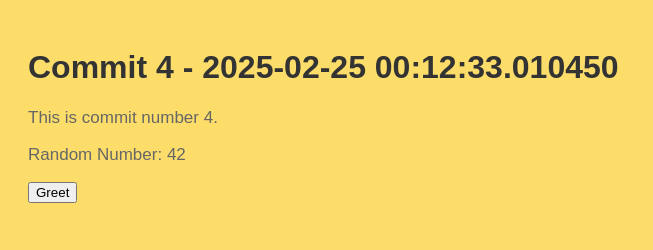
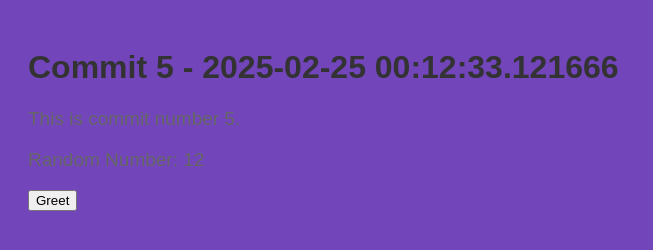
Before and after one commit to polishflits/autogen-repo-20250225001226, a plain HTML site: page index.html in a window 1280 px wide. Shown: the whole page, without its empty margins (0-653 px from the left). Drawn offline with Linux system fonts and the light colour scheme.

Commit message:
📝 Auto commit 5 with HTML, CSS, and JS

```diff
--- a/index.html
+++ b/index.html
@@ -2,13 +2,13 @@
     <!DOCTYPE html>
     <html>
     <head>
-        <title>Commit 4 - 2025-02-25 00:12:33.010450</title>
+        <title>Commit 5 - 2025-02-25 00:12:33.121666</title>
         <link rel="stylesheet" href="style.css">
     </head>
     <body>
-        <h1>Commit 4 - 2025-02-25 00:12:33.010450</h1>
-        <p>This is commit number 4.</p>
-        <p>Random Number: 42</p>
+        <h1>Commit 5 - 2025-02-25 00:12:33.121666</h1>
+        <p>This is commit number 5.</p>
+        <p>Random Number: 12</p>
         <button onclick="greet()">Greet</button>
         <script src="script.js"></script>
     </body>
--- a/script.js
+++ b/script.js
@@ -2,4 +2,4 @@
     function greet() {
         alert('Hello from commit ' + commitNumber + '!');
     }
-    var commitNumber = 4;
+    var commitNumber = 5;
--- a/style.css
+++ b/style.css
@@ -1,7 +1,7 @@
 
     body {
         font-family: Arial, sans-serif;
-        background-color: #fcdd6a;
+        background-color: #7245bb;
         padding: 20px;
     }
     h1 {
@@ -9,5 +9,5 @@
     }
     p {
         color: #666;
-        font-size: 17px;
+        font-size: 19px;
     }
```
